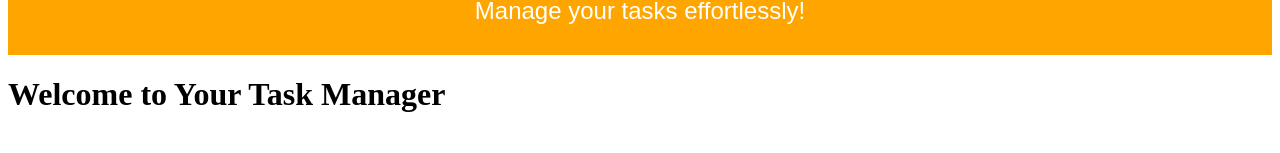
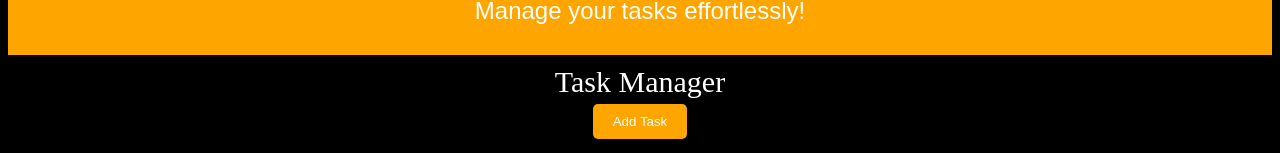
Before and after one commit to ktmac21/next-todo-app, a Next.js app: page /SignedIn in a window 1280 px wide. Shown: the part 170-323 px from the top of the page. Built offline with nearby package versions, Linux system fonts and the light colour scheme; no server answers; the database is empty; sample sign-in values are in the browser's storage.

Commit message:
add import for global stylings

```diff
--- a/pages/SignedIn.jsx
+++ b/pages/SignedIn.jsx
@@ -6,6 +6,7 @@ import { auth } from '../firebase'; // Ensure this path is correct
 import Form from '../src/app//Form'; // Ensure this path is correct
 import Header from '../src/app/Header' // Optionally include the header
 import Menu from '../src/app/Menu';
+import '../src/app/globals.css';
 
 const SignedIn = () => {
   const [loading, setLoading] = useState(true);
@@ -31,7 +32,6 @@ const SignedIn = () => {
     <div>
       <Menu />
       <Header />
-      <h1>Welcome to Your Task Manager</h1>
       <Form />
     </div>
   );
--- a/pages/index.js
+++ b/pages/index.js
@@ -1,6 +1,5 @@
 import Header from '../src/app/Header'
 import Menu from '../src/app/Menu'
-import Form from '../src/app/Form'
 import "../src/app/globals.css";
 import Landing from '../src/app/Landing'
 
```
